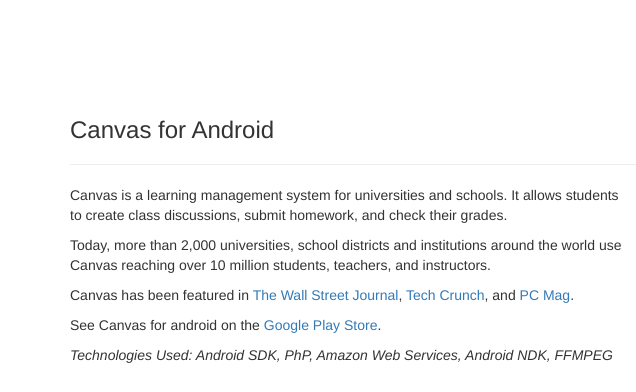
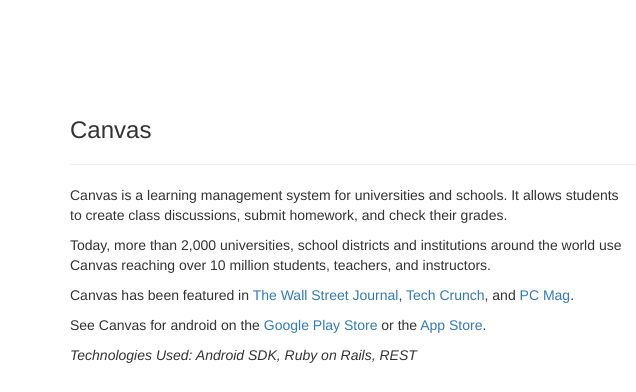
Before and after one commit to wesleyfsmith/wesleyfsmith.github.io, a plain HTML site: page index.html in a window 1280 px wide. Shown: the part 2481-2873 px from the top of the page, 0-636 px from the left. Drawn offline with nearby package versions, Linux system fonts and the light colour scheme; some icons are missing.

Commit message:
updates some links

```diff
--- a/index.html
+++ b/index.html
@@ -226,7 +226,7 @@
 
         <div class="row hideme">
           <div class="col-md-12">
-            <h3>Canvas for Android</h3>
+            <h3>Canvas</h3>
             <hr>
           </div>
           <div class="col-md-6">
@@ -240,10 +240,10 @@
               Canvas has been featured in <a href="http://www.wsj.com/articles/PR-CO-20161004-908084">The Wall Street Journal</a>, <a href="https://techcrunch.com/2015/11/13/instructure-up-8-from-ipo-ceo-sees-huge-renaissance-in-edtech/">Tech Crunch</a>, and <a href="http://www.pcmag.com/article2/0,2817,2490586,00.asp">PC Mag</a>.
             </p>
             <p>
-              See Canvas for android on the <a href="https://play.google.com/store/apps/details?id=com.instructure.candroid&hl=en">Google Play Store</a>.
+              See Canvas for android on the <a href="https://play.google.com/store/apps/details?id=com.instructure.candroid&hl=en">Google Play Store</a> or the <a href="https://itunes.apple.com/us/app/canvas-by-instructure/id480883488?mt=8">App Store</a>.
             </p>
             <p>
-              <i>Technologies Used: Android SDK, PhP, Amazon Web Services, Android NDK, FFMPEG</i>
+              <i>Technologies Used: Android SDK, Ruby on Rails, REST</i>
             </p>
           </div>
           <div class="col-md-2" style="padding-left: 1px;">
```
